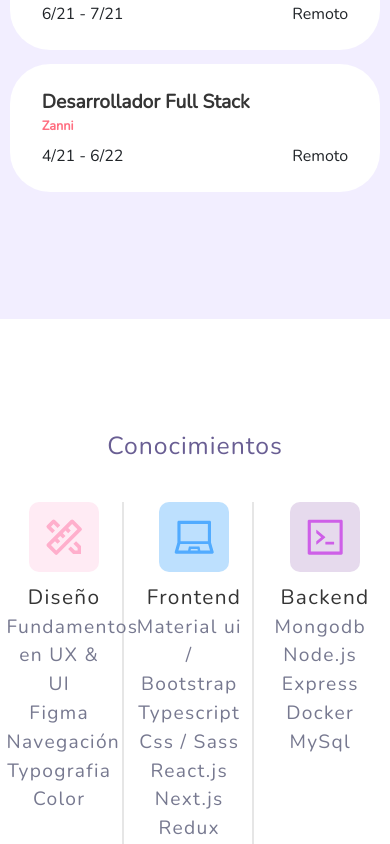
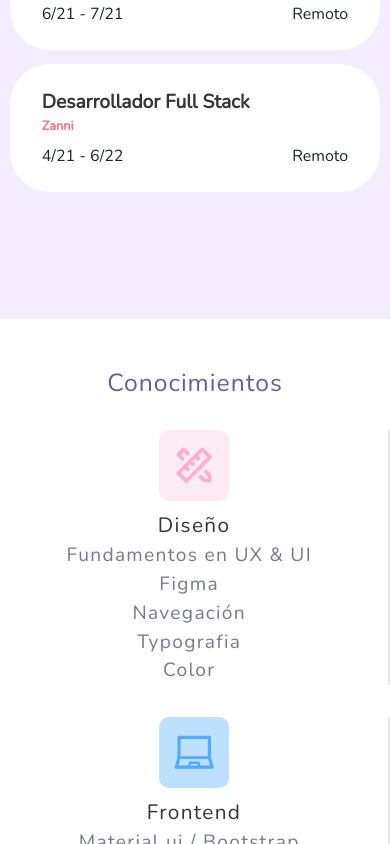
Before and after one commit to matias798/portfolio-nextjs, a Next.js app: page / in a window 390 px wide. Shown: the part 1902-2746 px from the top of the page. Built offline with nearby package versions, Linux system fonts and the light colour scheme.

Commit message:
fixed skills height on mobile

```diff
--- a/components/Skills.js
+++ b/components/Skills.js
@@ -7,8 +7,10 @@ import Styles from "./../styles/Skills.module.css";
 
 const Skills = () => {
   return (
-    <div className={Styles.Container} id="Skills">
-      <h2 className="text-center">Conocimientos</h2>
+
+    <div className={Styles.cont} id="Skills">
+    <div className={Styles.Container}>
+      <h2 className={Styles.Title}>Conocimientos</h2>
       {/* Skilss */}
       <div className={Styles.SkillsContainer}>
         {/* Design */}
@@ -65,6 +67,7 @@ const Skills = () => {
         </div>
       </div>
     </div>
+    </div>
   );
 };
 
--- a/styles/Skills.module.css
+++ b/styles/Skills.module.css
@@ -1,9 +1,17 @@
+.cont {
+  height: 110vh;
+  display: block;
+}
+
 .Container {
-  height: 85vh;
   display: flex;
   flex-direction: column;
   align-content: center;
   justify-content: center;
+}
+
+.Title {
+  text-align: center;
 }
 
 .SkillsContainer {
@@ -79,3 +87,21 @@
   color: #777990;
   letter-spacing: 1.3px;
 }
+
+@media (max-width: 769px) {
+
+  .SkillsContainer {
+    flex-wrap: wrap;
+  }
+
+  .Title {
+    margin: 0;
+    margin-top: 2em;
+  }
+
+  .Column {
+    width: 100%;
+    height: 100%;
+    margin-bottom: 2em;
+  }
+}
```
